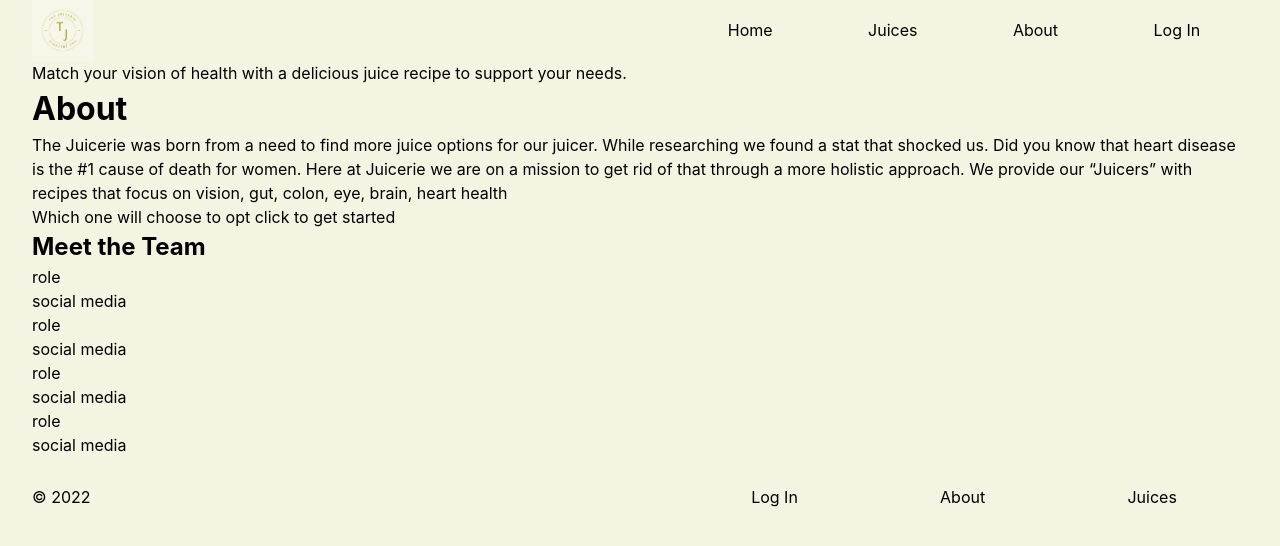
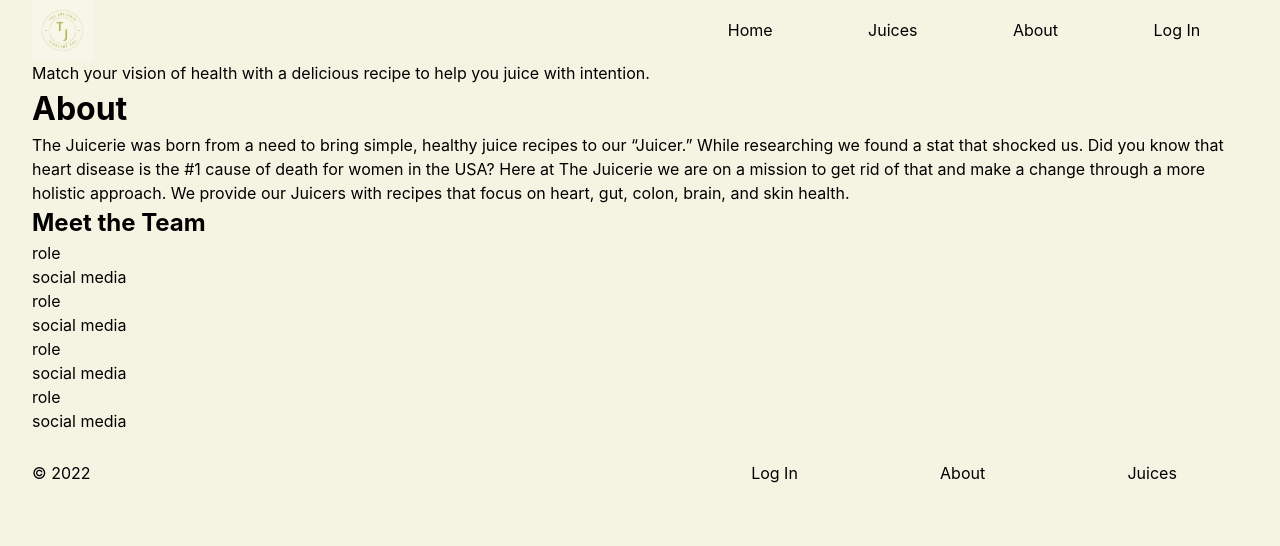
Before and after one commit to sadiejay/juicery, a React (Create React App) app: page /about in a window 1280 px wide. Shown: the top 546 px of the page. Built offline with nearby package versions, Linux system fonts and the light colour scheme.

Commit message:
Updates text

```diff
--- a/src/App.js
+++ b/src/App.js
@@ -37,7 +37,7 @@
             </li>
           </ul>
         </nav>
-        <p>Match your vision of health with a delicious juice recipe to support your needs. </p>
+        <p>Match your vision of health with a delicious recipe to help you juice with intention.</p>
 
         {/* A <Routes> looks through its children <Route>s and
             renders the first one that matches the current URL. */}
--- a/src/components/Info.js
+++ b/src/components/Info.js
@@ -4,8 +4,7 @@
 function Info() {
   return (
     <div>
-   <p>The Juicerie was born from a need to find more juice options for our juicer. While researching we found a stat that shocked us. Did you know that heart disease is the #1 cause of death for women. Here at Juicerie we are on a mission to get rid of that through a more holistic approach. We provide our “Juicers” with recipes that focus on vision, gut, colon, eye, brain, heart health</p>
-   <p>Which one will choose to opt click to get started</p>
+      <p>The Juicerie was born from a need to bring simple, healthy juice recipes to our “Juicer.” While researching we found a stat that shocked us. Did you know that heart disease is the #1 cause of death for women in the USA? Here at The Juicerie we are on a mission to get rid of that and make a change through a more holistic approach. We provide our Juicers with recipes that focus on heart, gut, colon, brain, and skin health.</p>
     </div>
   );
 }
```
